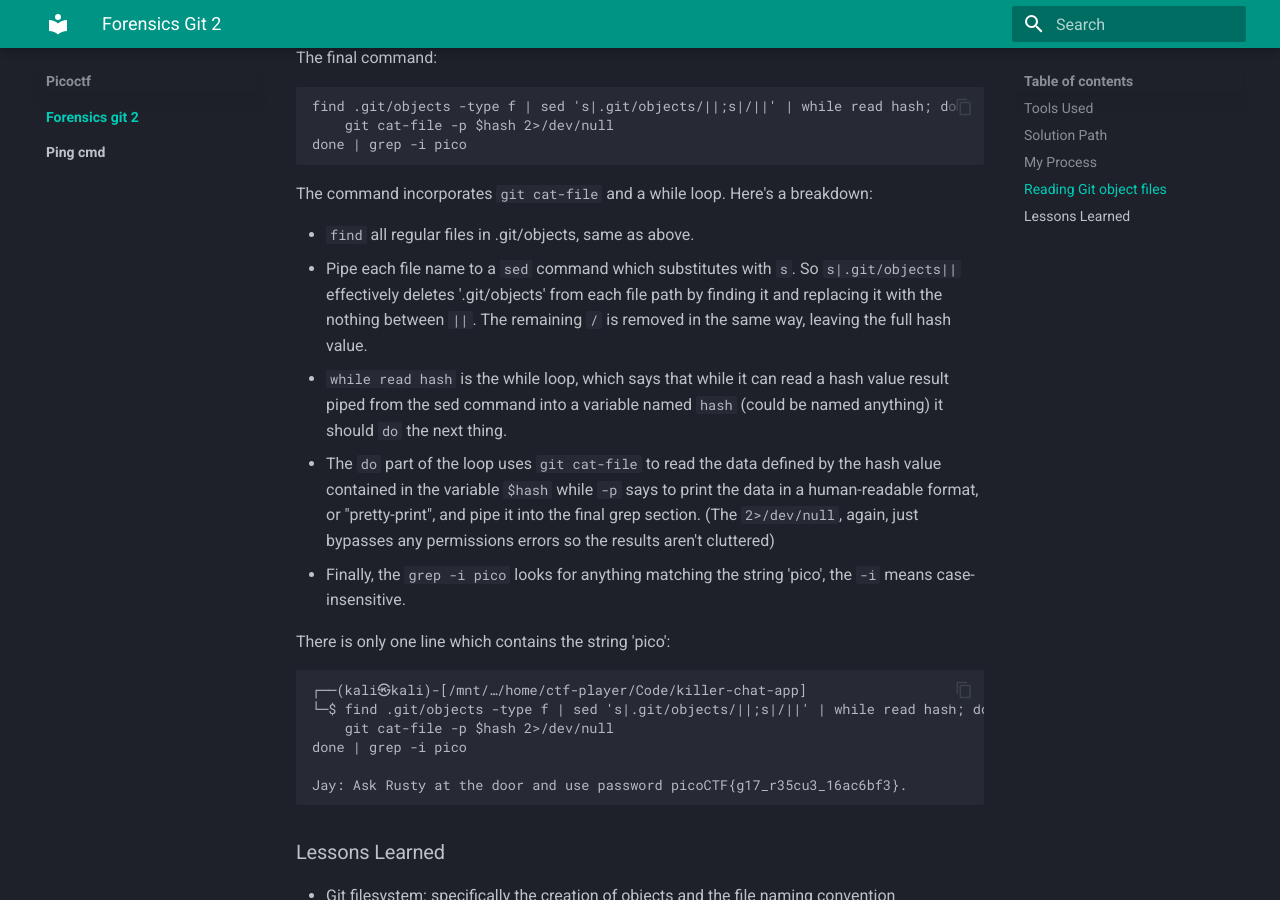
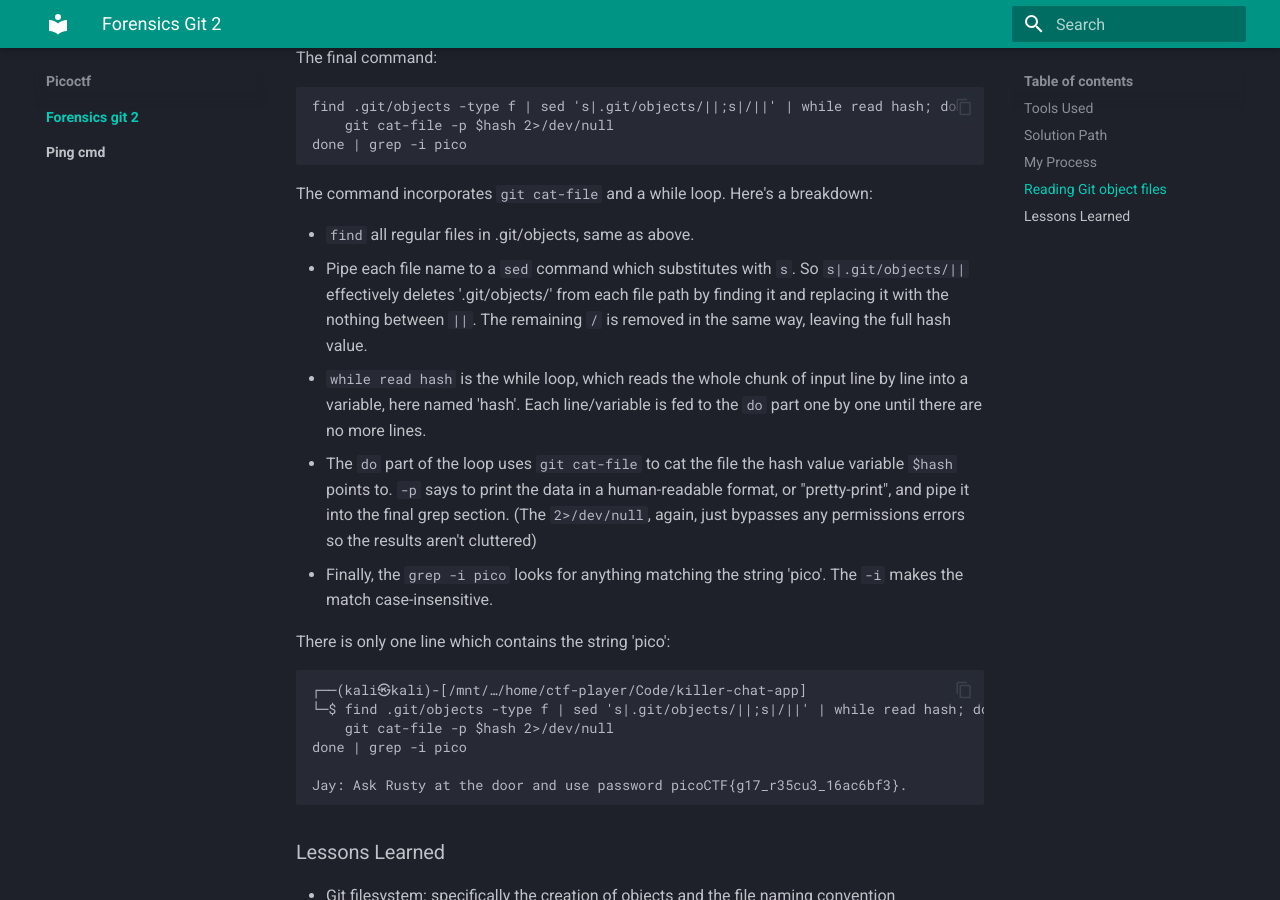
Before and after one commit to TrickMorr/ctf-writeups, an MkDocs documentation site: the page built from writeups/picoctf/forensics-git-2/index.md, in a window 1280 px wide and 900 px high, scrolled down 4540 px. Built offline with MkDocs 1.6.1 and Material for MkDocs 9.7.7, drawn with Linux system fonts in a browser that asks for light colours.

Commit message:
more polishing forensics git 2

```diff
--- a/writeups/picoctf/forensics-git-2/index.md
+++ b/writeups/picoctf/forensics-git-2/index.md
@@ -178,10 +178,10 @@ done | grep -i pico
 The command incorporates `git cat-file` and a while loop. Here's a breakdown:
 
 - `find` all regular files in .git/objects, same as above.
-- Pipe each file name to a `sed` command which substitutes with `s`. So `s|.git/objects||` effectively deletes '.git/objects' from each file path by finding it and replacing it with the nothing between `||`. The remaining `/` is removed in the same way, leaving the full hash value.
-- `while read hash` is the while loop, which says that while it can read a hash value result piped from the sed command into a variable named `hash` (could be named anything) it should `do` the next thing.
-- The `do` part of the loop uses `git cat-file` to read the data defined by the hash value contained in the variable `$hash` while `-p` says to print the data in a human-readable format, or "pretty-print", and pipe it into the final grep section. (The `2>/dev/null`, again, just bypasses any permissions errors so the results aren't cluttered)
-- Finally, the `grep -i pico` looks for anything matching the string 'pico', the `-i` means case-insensitive.
+- Pipe each file name to a `sed` command which substitutes with `s`. So `s|.git/objects/||` effectively deletes '.git/objects/' from each file path by finding it and replacing it with the nothing between `||`. The remaining `/` is removed in the same way, leaving the full hash value.
+- `while read hash` is the while loop, which reads the whole chunk of input line by line into a variable, here named 'hash'. Each line/variable is fed to the `do` part one by one until there are no more lines.
+- The `do` part of the loop uses `git cat-file` to cat the file the hash value variable `$hash` points to. `-p` says to print the data in a human-readable format, or "pretty-print", and pipe it into the final grep section. (The `2>/dev/null`, again, just bypasses any permissions errors so the results aren't cluttered)
+- Finally, the `grep -i pico` looks for anything matching the string 'pico'. The `-i` makes the match case-insensitive.
 
 There is only one line which contains the string 'pico':
 
```
